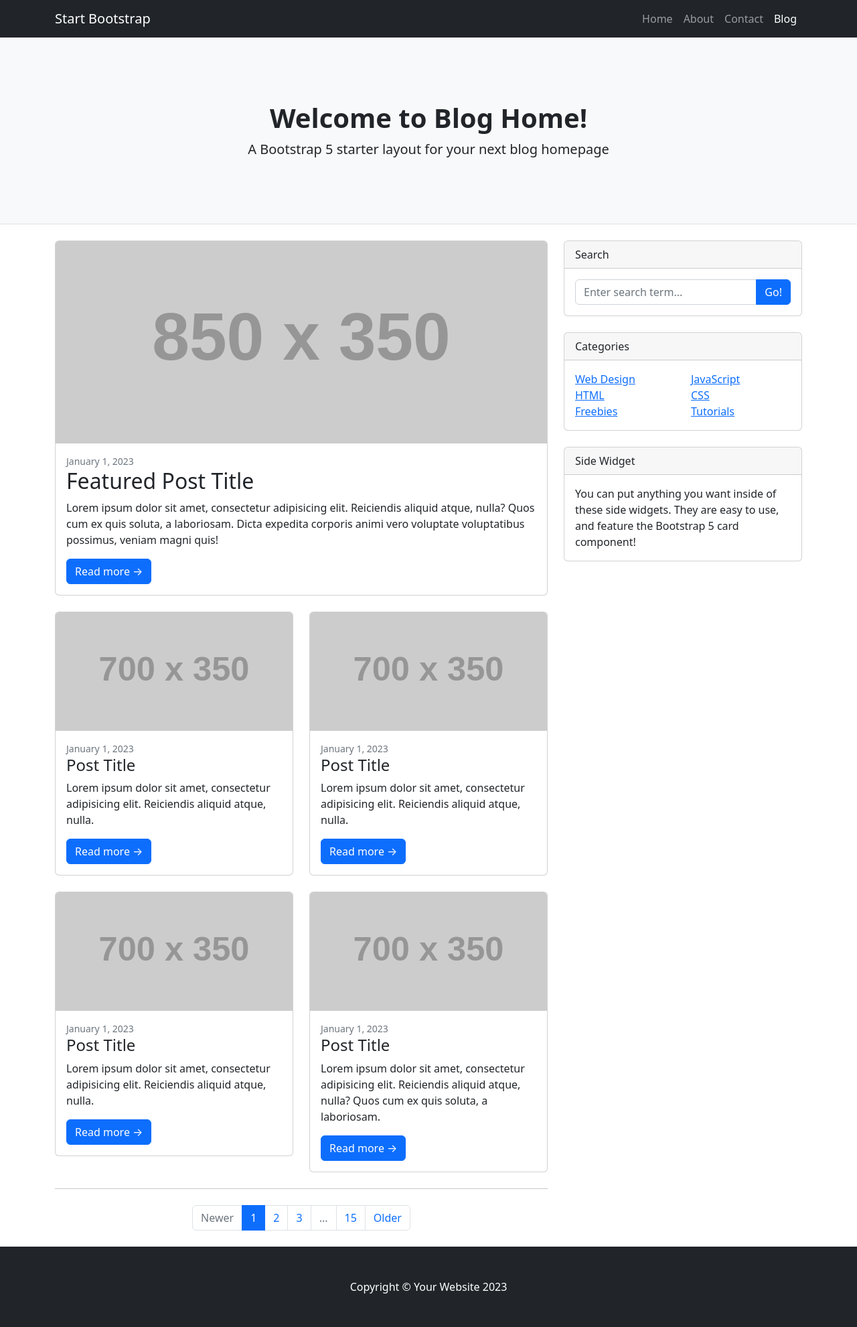
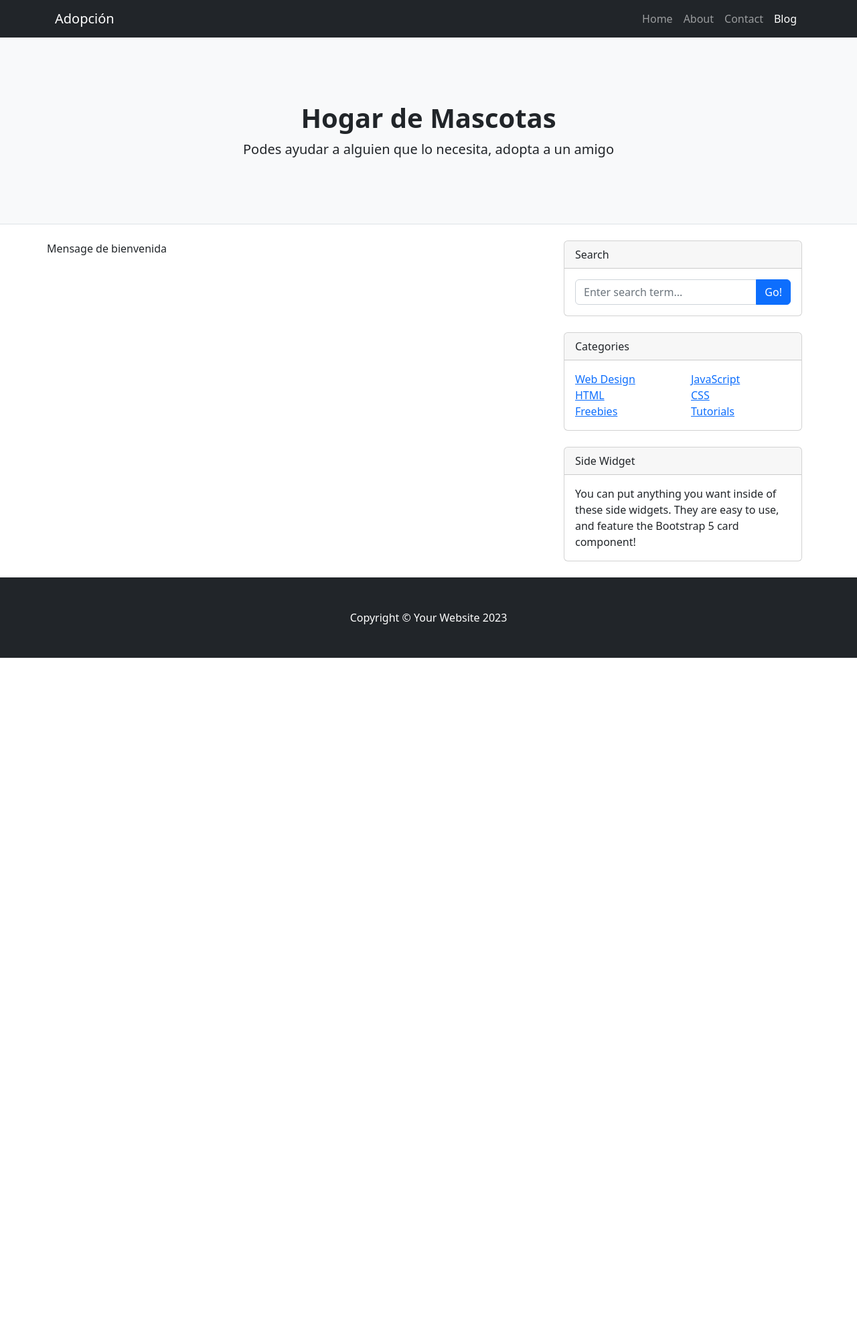
Before and after one commit to ezedquiroga/BlogQuiroga, a Django app: template templates/base.html in a window 1280 px wide. Shown: the whole page at 67% size. After the commit the page ends 982 px from the top, so only its background shows below. Run offline with Django 4.2, Linux system fonts and the light colour scheme; the template is opened without the code that fills it, so the values that code supplies are empty; grey boxes labelled with a size stand in for pictures from a placeholder-image service; some libraries are stand-ins or nearby versions.

Commit message:
pagina funcionando

```diff
--- a/AppAdopcion/forms.py
+++ b/AppAdopcion/forms.py
@@ -1,7 +1,7 @@
 from django import forms
 from AppAdopcion.models import Mascota, Comentario
 
-class MascotaForm(forms.Form):
+class OfrecerAdopcionForm(forms.Form):
 
     nombre = forms.CharField(max_length=15)
     edad = forms.CharField(max_length=8)
--- a/AppAdopcion/urls.py
+++ b/AppAdopcion/urls.py
@@ -1,6 +1,7 @@
 from django.urls import path
-from AppAdopcion.views import ofrecer_adopcion
+from AppAdopcion.views import ofrecer_adopcion, home
 
 urlpatterns = [
+    path('', home, name="home"),
     path('adopcion/', ofrecer_adopcion, name="AplicacionAdopcion"),
 ]
--- a/templates/base.html
+++ b/templates/base.html
@@ -6,7 +6,7 @@
         <meta name="viewport" content="width=device-width, initial-scale=1, shrink-to-fit=no" />
         <meta name="description" content="" />
         <meta name="author" content="" />
-        <title>Blog Home - Start Bootstrap Template</title>
+        <title>Hogar de Mascotas</title>
         <!-- Favicon-->
         <link rel="icon" type="image/x-icon" href="assets/favicon.ico" />
         <!-- Core theme CSS (includes Bootstrap)-->
@@ -16,11 +16,11 @@
         <!-- Responsive navbar-->
         <nav class="navbar navbar-expand-lg navbar-dark bg-dark">
             <div class="container">
-                <a class="navbar-brand" href="#!">Start Bootstrap</a>
+                <a class="navbar-brand" href="{% url 'AplicacionAdopcion' %}">Adopción</a>
                 <button class="navbar-toggler" type="button" data-bs-toggle="collapse" data-bs-target="#navbarSupportedContent" aria-controls="navbarSupportedContent" aria-expanded="false" aria-label="Toggle navigation"><span class="navbar-toggler-icon"></span></button>
                 <div class="collapse navbar-collapse" id="navbarSupportedContent">
                     <ul class="navbar-nav ms-auto mb-2 mb-lg-0">
-                        <li class="nav-item"><a class="nav-link" href="#">Home</a></li>
+                        <li class="nav-item"><a class="nav-link" href="{% url 'home' %}">Home</a></li>
                         <li class="nav-item"><a class="nav-link" href="#!">About</a></li>
                         <li class="nav-item"><a class="nav-link" href="#!">Contact</a></li>
                         <li class="nav-item"><a class="nav-link active" aria-current="page" href="#">Blog</a></li>
@@ -32,86 +32,25 @@
         <header class="py-5 bg-light border-bottom mb-4">
             <div class="container">
                 <div class="text-center my-5">
-                    <h1 class="fw-bolder">Welcome to Blog Home!</h1>
-                    <p class="lead mb-0">A Bootstrap 5 starter layout for your next blog homepage</p>
+                    <h1 class="fw-bolder">Hogar de Mascotas</h1>
+                    <p class="lead mb-0">Podes ayudar a alguien que lo necesita, adopta a un amigo</p>
                 </div>
             </div>
         </header>
         <!-- Page content-->
         <div class="container">
             <div class="row">
+                {% block contenido_cambia %}
+                {% endblock %}
                 <!-- Blog entries-->
                 <div class="col-lg-8">
-                    <!-- Featured blog post-->
-                    <div class="card mb-4">
-                        <a href="#!"><img class="card-img-top" src="https://dummyimage.com/850x350/dee2e6/6c757d.jpg" alt="..." /></a>
-                        <div class="card-body">
-                            <div class="small text-muted">January 1, 2023</div>
-                            <h2 class="card-title">Featured Post Title</h2>
-                            <p class="card-text">Lorem ipsum dolor sit amet, consectetur adipisicing elit. Reiciendis aliquid atque, nulla? Quos cum ex quis soluta, a laboriosam. Dicta expedita corporis animi vero voluptate voluptatibus possimus, veniam magni quis!</p>
-                            <a class="btn btn-primary" href="#!">Read more →</a>
-                        </div>
-                    </div>
                     <!-- Nested row for non-featured blog posts-->
                     <div class="row">
-                        <div class="col-lg-6">
-                            <!-- Blog post-->
-                            <div class="card mb-4">
-                                <a href="#!"><img class="card-img-top" src="https://dummyimage.com/700x350/dee2e6/6c757d.jpg" alt="..." /></a>
-                                <div class="card-body">
-                                    <div class="small text-muted">January 1, 2023</div>
-                                    <h2 class="card-title h4">Post Title</h2>
-                                    <p class="card-text">Lorem ipsum dolor sit amet, consectetur adipisicing elit. Reiciendis aliquid atque, nulla.</p>
-                                    <a class="btn btn-primary" href="#!">Read more →</a>
-                                </div>
-                            </div>
-                            <!-- Blog post-->
-                            <div class="card mb-4">
-                                <a href="#!"><img class="card-img-top" src="https://dummyimage.com/700x350/dee2e6/6c757d.jpg" alt="..." /></a>
-                                <div class="card-body">
-                                    <div class="small text-muted">January 1, 2023</div>
-                                    <h2 class="card-title h4">Post Title</h2>
-                                    <p class="card-text">Lorem ipsum dolor sit amet, consectetur adipisicing elit. Reiciendis aliquid atque, nulla.</p>
-                                    <a class="btn btn-primary" href="#!">Read more →</a>
-                                </div>
-                            </div>
-                        </div>
-                        <div class="col-lg-6">
-                            <!-- Blog post-->
-                            <div class="card mb-4">
-                                <a href="#!"><img class="card-img-top" src="https://dummyimage.com/700x350/dee2e6/6c757d.jpg" alt="..." /></a>
-                                <div class="card-body">
-                                    <div class="small text-muted">January 1, 2023</div>
-                                    <h2 class="card-title h4">Post Title</h2>
-                                    <p class="card-text">Lorem ipsum dolor sit amet, consectetur adipisicing elit. Reiciendis aliquid atque, nulla.</p>
-                                    <a class="btn btn-primary" href="#!">Read more →</a>
-                                </div>
-                            </div>
-                            <!-- Blog post-->
-                            <div class="card mb-4">
-                                <a href="#!"><img class="card-img-top" src="https://dummyimage.com/700x350/dee2e6/6c757d.jpg" alt="..." /></a>
-                                <div class="card-body">
-                                    <div class="small text-muted">January 1, 2023</div>
-                                    <h2 class="card-title h4">Post Title</h2>
-                                    <p class="card-text">Lorem ipsum dolor sit amet, consectetur adipisicing elit. Reiciendis aliquid atque, nulla? Quos cum ex quis soluta, a laboriosam.</p>
-                                    <a class="btn btn-primary" href="#!">Read more →</a>
-                                </div>
-                            </div>
-                        </div>
+                        {% block lista_cambia %}
+                        Mensage de bienvenida
+                        {% endblock %}
+
                     </div>
-                    <!-- Pagination-->
-                    <nav aria-label="Pagination">
-                        <hr class="my-0" />
-                        <ul class="pagination justify-content-center my-4">
-                            <li class="page-item disabled"><a class="page-link" href="#" tabindex="-1" aria-disabled="true">Newer</a></li>
-                            <li class="page-item active" aria-current="page"><a class="page-link" href="#!">1</a></li>
-                            <li class="page-item"><a class="page-link" href="#!">2</a></li>
-                            <li class="page-item"><a class="page-link" href="#!">3</a></li>
-                            <li class="page-item disabled"><a class="page-link" href="#!">...</a></li>
-                            <li class="page-item"><a class="page-link" href="#!">15</a></li>
-                            <li class="page-item"><a class="page-link" href="#!">Older</a></li>
-                        </ul>
-                    </nav>
                 </div>
                 <!-- Side widgets-->
                 <div class="col-lg-4">
@@ -120,8 +59,10 @@
                         <div class="card-header">Search</div>
                         <div class="card-body">
                             <div class="input-group">
+                                {% block formulario_cambia %}
                                 <input class="form-control" type="text" placeholder="Enter search term..." aria-label="Enter search term..." aria-describedby="button-search" />
                                 <button class="btn btn-primary" id="button-search" type="button">Go!</button>
+                                {% endblock %}
                             </div>
                         </div>
                     </div>
```
Also changed, not shown: AppAdopcion/views.py (+11 -7 lines), templates/AppAdop/mascota.html (deleted, +0 -10 lines), templates/AppAdop/ofrecer_adopcion.html (added, +30 -0 lines).
